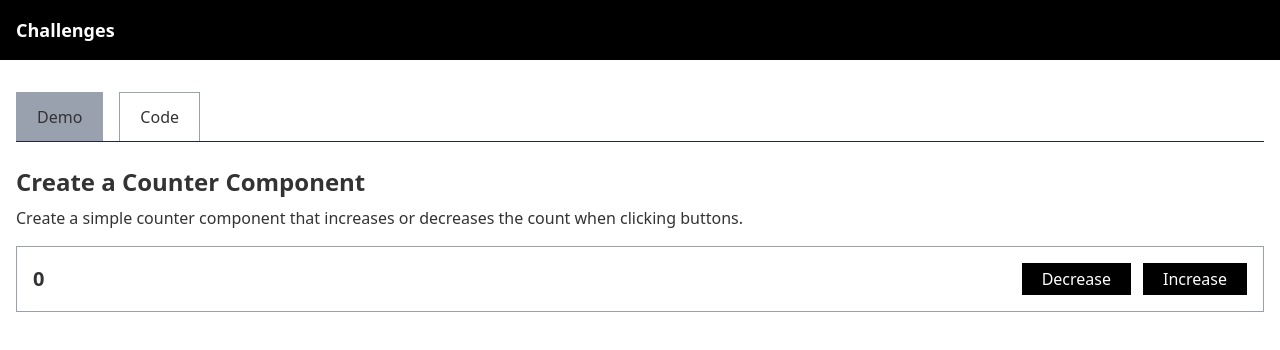
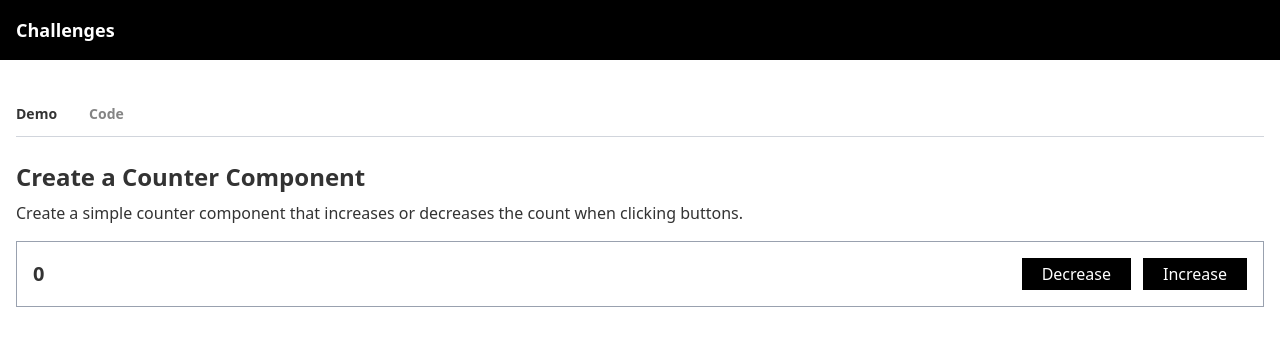
Before and after one commit to siddhiair/frontend-drills, a React (Vite) app: page /challenge/create-a-counter-component in a window 1280 px wide. Shown: the top 350 px of the page. Built offline with nearby package versions, Linux system fonts and the light colour scheme.

Commit message:
updated tabs style

```diff
--- a/src/components/Tab/TabNav.tsx
+++ b/src/components/Tab/TabNav.tsx
@@ -9,17 +9,17 @@ const TabNav = ({
   activeTab: TabsProps;
   handleTab: (id: string) => void;
 }) => {
-  const tabStyle = "px-5 py-3 border border-b-0 border-gray-400 cursor-pointer";
+  const tabStyle = "py-3 text-sm font-bold cursor-pointer opacity-60";
 
   return (
-    <ul className="tabs flex gap-x-4 border-b border-gray-800">
+    <ul className="tabs flex gap-x-8 border-b border-gray-300">
       {tabs.map((tab) => {
         return (
           <li key={tab.label}>
             <button
               type="button"
               className={`${tabStyle} ${
-                activeTab?.id === tab.id ? "bg-gray-400" : ""
+                activeTab?.id === tab.id ? "opacity-100" : ""
               }`}
               onClick={() => handleTab(tab.id)}
             >
```
